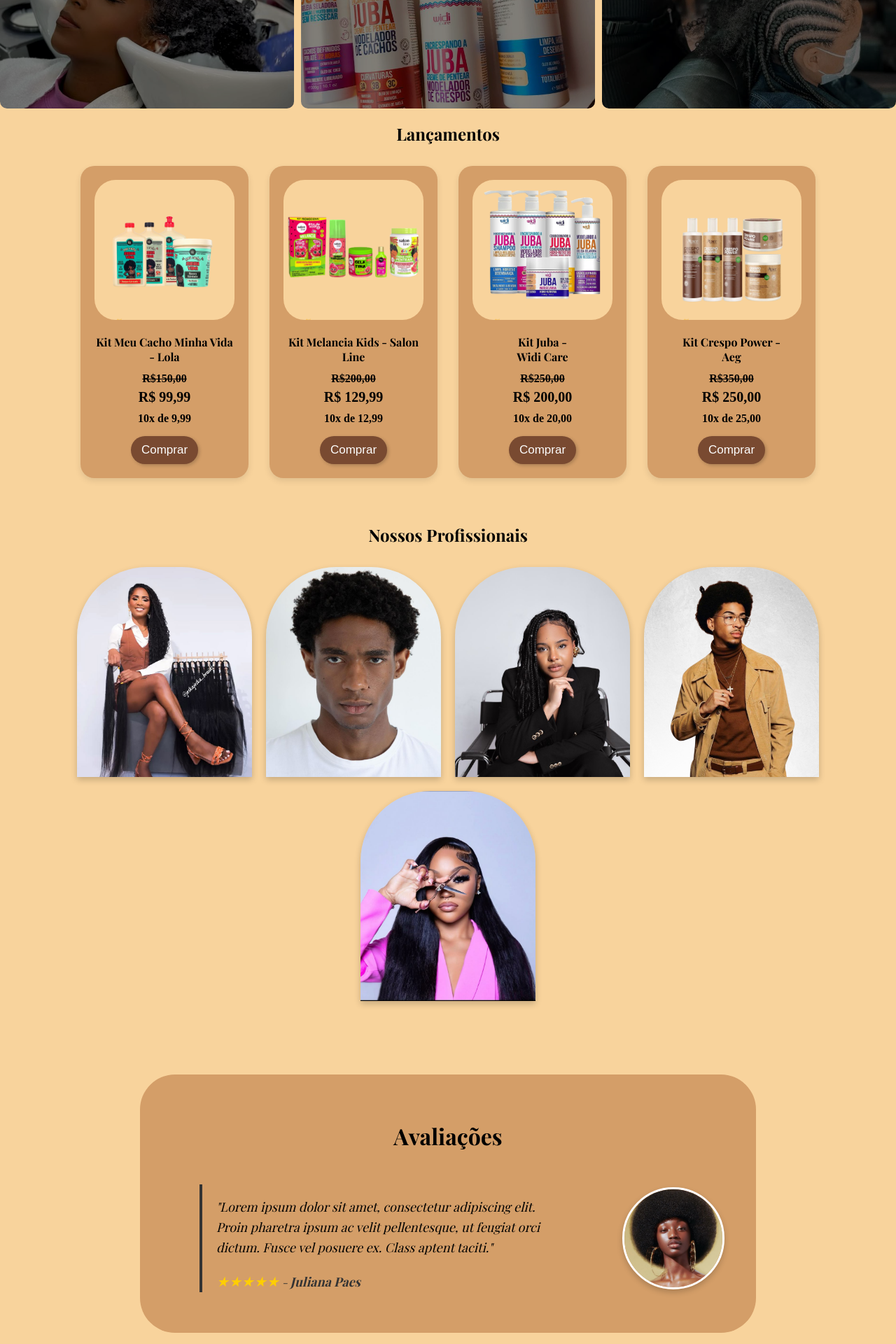
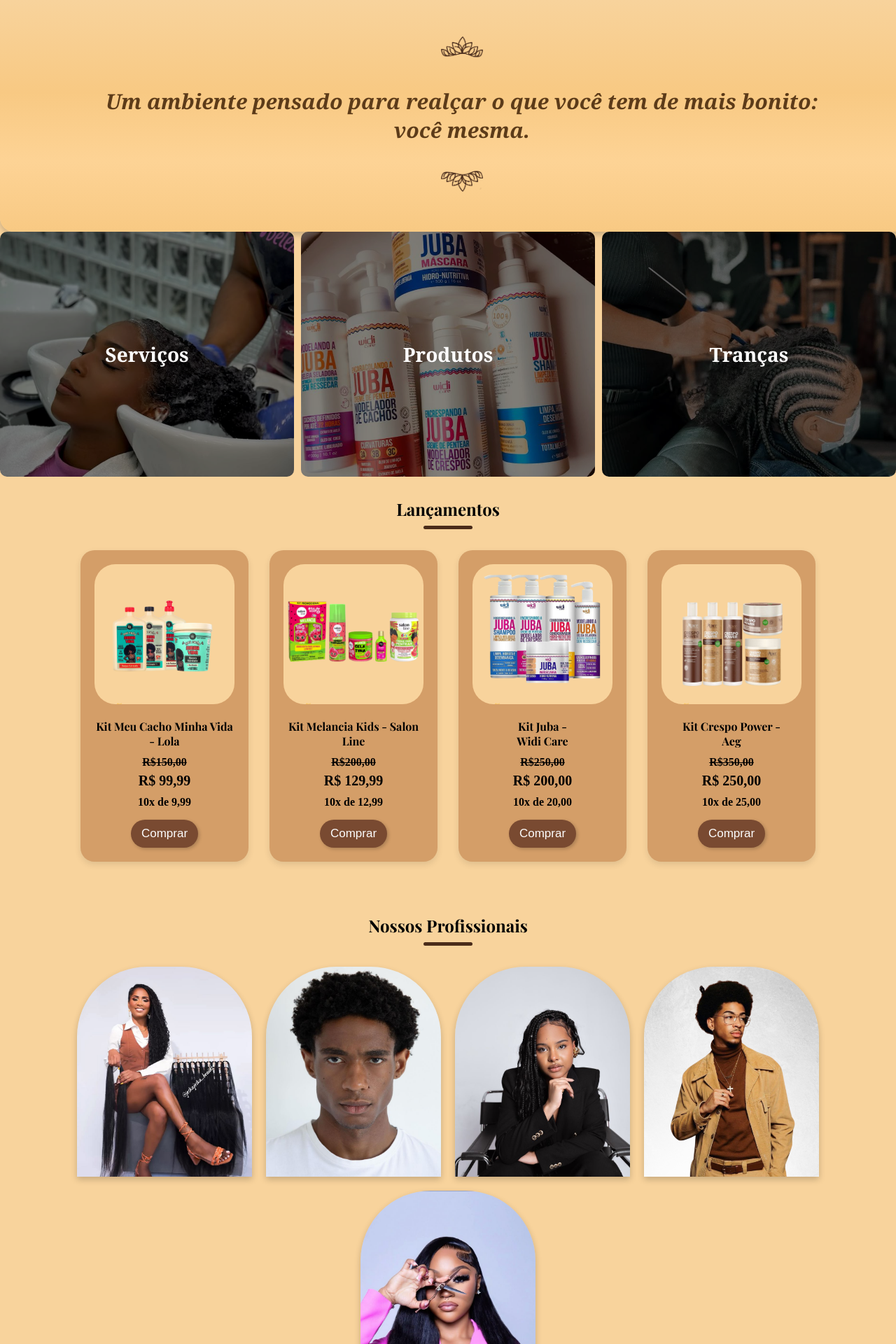
Before and after one commit to victoriafe-sa/Rainha_do_Ouro, a PHP site: page /html/pagina_inicial.html in a window 1280 px wide. Shown: the part 1058-2978 px from the top of the page at 70% size. Run offline with PHP 8.4, Linux system fonts and the light colour scheme.

Commit message:
atualização
retirada dos blocos que estavam os diferenciais e coloque a frase no lugar junto com o video do banner

```diff
--- a/css/pagina_inicial.css
+++ b/css/pagina_inicial.css
@@ -50,19 +50,6 @@ header .icons a:last-child img {
   height: 40px;
 }
 
-/* Carrossel */
-
-
-
-/* Boas-Vindas */
-.boas-vindas h2, .lancamentos h2, .nosso-espaco h2, .nossos-profissionais h2 {
-  font-family: 'Playfair Display', serif;
-  font-weight: 700;
-  text-align: center;
-}
-
-.boas-vindas h2 { font-size: 2.5rem; }
-.boas-vindas p { text-align: center; font-size: 35px; }
 
 /* Diferenciais */
 .diferenciais {
@@ -75,7 +62,7 @@ header .icons a:last-child img {
 .item {
   background-color: #a67c52;
   border-radius: 20px;
-  padding: 20px;
+  padding: 15px;
   width: 300px;
   height: 300px;
   text-align: center;
@@ -422,4 +409,69 @@ padding-bottom: -100px;
   font-size: 24px;
   font-weight: bold;
   margin-bottom: 30px;
+  font-family: 'Playfair Display', serif;
+  padding-top: 10px;
 }
+.titulo-secao::after {
+  content: '';
+  display: block;
+  width: 70px;
+  height: 5px;
+  background-color: #4B2C1A; /* Troque pela cor visível no fundo (ex: #fff ou #F8D39C) */
+  margin: 8px auto 0;
+  border-radius: 20px;
+}
+
+
+/*video*/
+.anuncio_mpR {
+    width: 100vw;
+    margin: 0;
+    padding: 0;
+    position: relative;
+    top: 0;
+    left: 0;
+    overflow: hidden;
+}
+
+.anuncio_mpR video {
+    width: 100%;
+    height: auto;
+    display: block;
+}
+
+/* Gradiente na parte inferior */
+.anuncio_mpR::after {
+    content: '';
+    position: absolute;
+    bottom: 0;
+    left: 0;
+    width: 100%;
+    height: 100px; /* ajuste conforme o efeito desejado */
+    background: linear-gradient(to bottom, rgba(0, 0, 0, 0) 0%, #F8D39C 50%);
+    pointer-events: none;
+    z-index: 2;
+}
+
+.frase-com-coroa {
+  width: 100vw; /* ocupa toda a largura da tela */
+  background: linear-gradient(to bottom, rgba(248, 211, 156, 0) 0%, #f8c983 40%, #fdd395 70%, #f8c983 100%);
+  padding: 30px 20px;
+  margin: 0; /* remove margens que limitam a largura */
+  border-radius: 0 0 20px 20px;
+  box-shadow: 0 4px 10px rgba(0, 0, 0, 0.2);
+  text-align: center;
+  font-family: 'Georgia', serif;
+  color: #5c3b19;
+  font-size: 20px;
+  font-style: italic;
+  position: relative;
+}
+
+
+
+.frase-com-coroa img {
+  width: 60px;
+  margin: 10px auto;
+  display: block;
+}
--- a/html/pagina_inicial.html
+++ b/html/pagina_inicial.html
@@ -35,37 +35,25 @@
     </div>
   </header>
 
-  <!-- Carrossel -->
+  <!-- Video -->
+ <section class="anuncio_mpR">
+  <div class="banner"></div>
+            <video autoplay loop muted poster="../img/01.mp4">
+                <source src="../img/queen (2).mp4" type="video/mp4">
+                Seu navegador não suporta o elemento de vídeo.
+            </video>
+            </div>
+        </section>
 
+  <!-- FRASE -->
+<div id="Diferenciais" class="frase-com-coroa" >
+  <img src="../img/cra.png" alt="Coroa" >
+  <h2>Um ambiente pensado para realçar o que você tem de mais bonito:<br>
+    <strong>você mesma.</strong>
+  </h2>
+  <img src="../img/cra2.png" alt="Coroa" >
+</div>
 
-    <!-- Botões de navegação -->
-    <button class="seta esquerda">&#10094;</button>
-    <button class="seta direita">&#10095;</button>
-  </section>
-
-
-
-
-  <!-- Boas-vindas -->
-  <section class="boas-vindas">
-    <h2>Bem-vinda(o) ao Rainha do Ouro</h2>
-    <p>Um espaço adequado para cuidar do seu cabelo afro.</p>
-
-    <div class="diferenciais">
-      <div class="item">
-        <img src="../img/profissional.png" alt="Profissionais qualificados">
-        <p>Profissionais qualificados para cuidar de você</p>
-      </div>
-      <div class="item">
-        <img src="../img/qual.png" alt="Qualidade nos serviços">
-        <p>Qualidade nos serviços e produtos oferecidos</p>
-      </div>
-      <div class="item">
-        <img src="../img/coroa.png" alt="Seu cabelo é sua coroa">
-        <p>Seu cabelo é sua coroa, use-o com orgulho</p>
-      </div>
-    </div>
-  </section>
 
   <!-- Seções de serviços, produtos e tranças -->
   <section class="categorias">
@@ -176,8 +164,8 @@
 
 
   <!-- Seção Avaliações -->
+   <h2 class="titulo-secao">Avaliações</h2>
   <section class="avaliacoes">
-    <h2 class="titulo-secao">Avaliações</h2>
     <div class="avaliacao">
       <blockquote>
         <p>"Lorem ipsum dolor sit amet, consectetur adipiscing elit. Proin pharetra ipsum ac velit pellentesque, ut
```
Also changed, not shown: img/cra.png (added), img/cra2.png (added), 1 other file.
